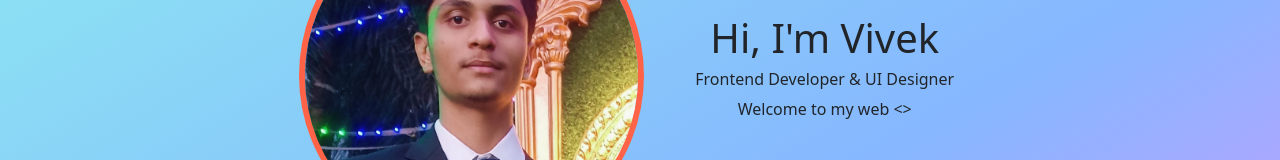
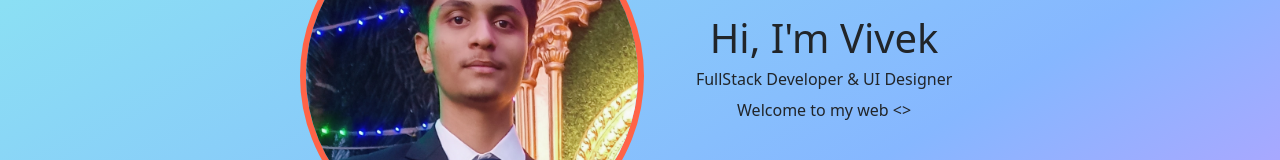
Before and after one commit to VivekPatil28/Portfolio, a plain HTML site: page index.html in a window 1280 px wide. Shown: the part 290-450 px from the top of the page. Drawn offline with nearby package versions, Linux system fonts and the light colour scheme.

Commit message:
Update index.html

```diff
--- a/index.html
+++ b/index.html
@@ -110,7 +110,7 @@ body {
             <div class="col-12 col-sm-6 d-flex justify-content-center align-items-center flex-column" data-aos="zoom-in" data-aos-offset="100" data-aos-duration="1000" data-aos-easing="ease-in-out"
                 data-aos-mirror="true" data-aos-once="false" id="about-me">
                 <h1>Hi, I'm <span id="ncolor">Vivek</span></h1>
-                <h6>Frontend Developer & UI Designer</h6>
+                <h6>FullStack Developer & UI Designer</h6>
                 <p>Welcome to my web <></p>
             </div>
 
```
